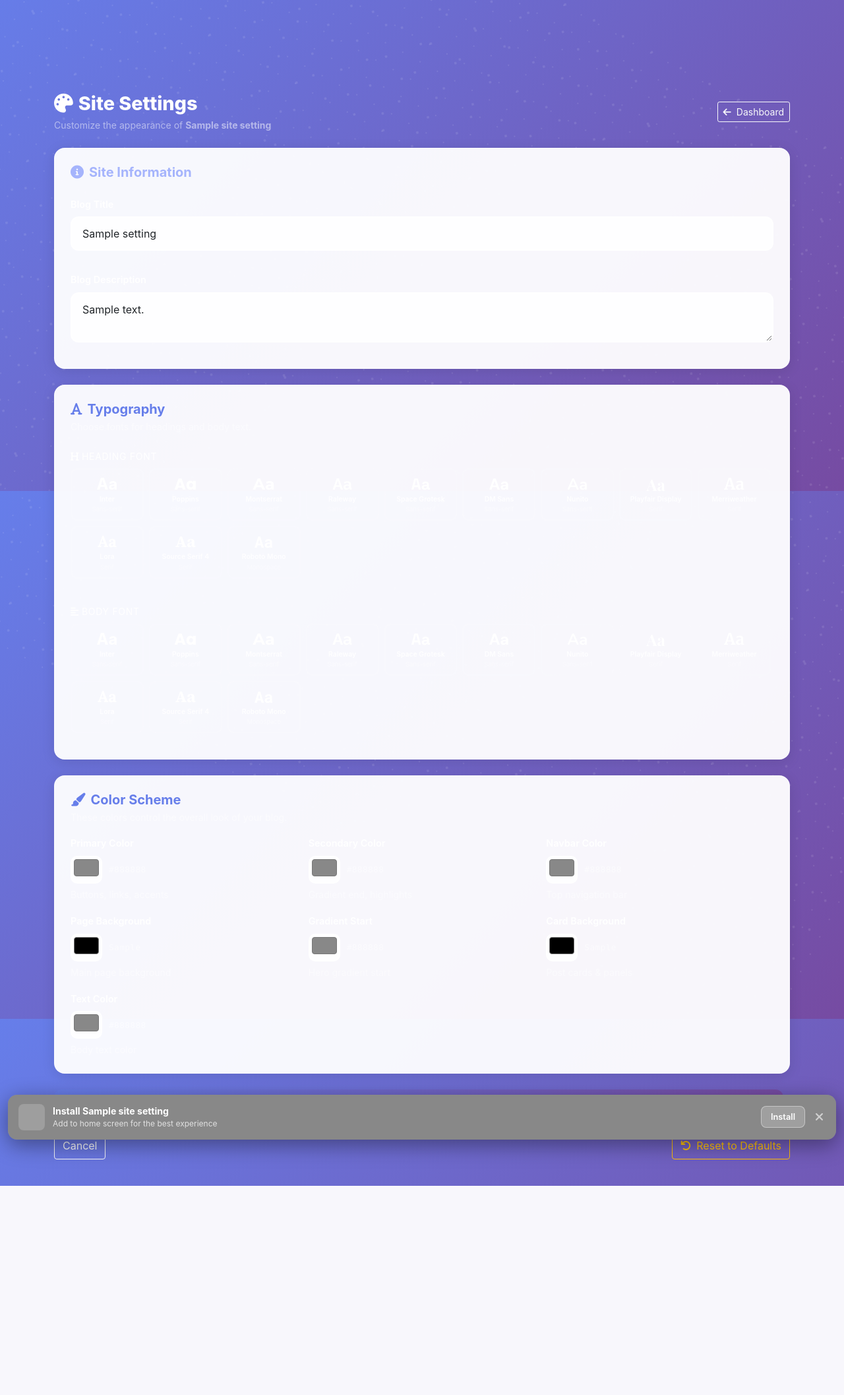
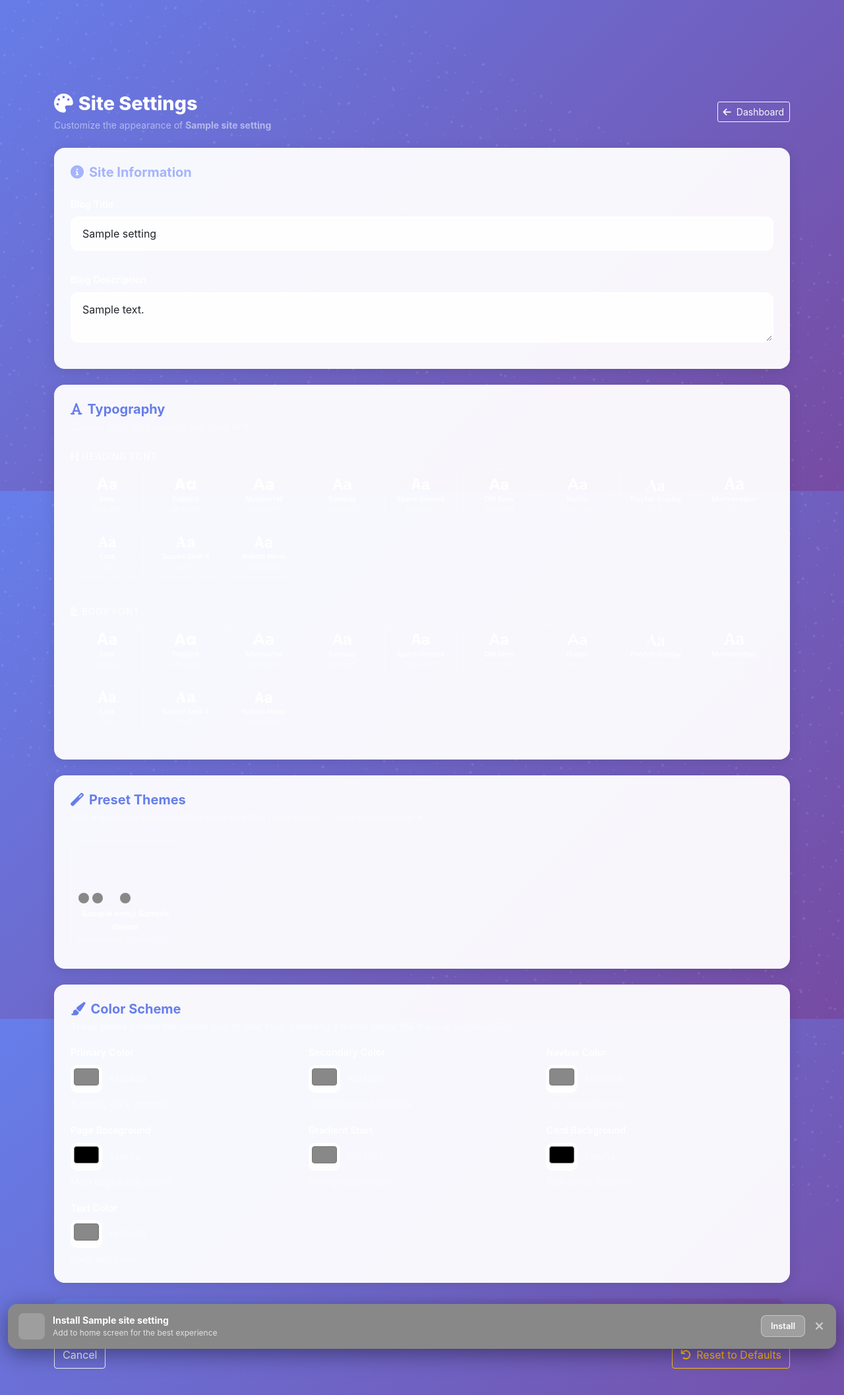
Before and after one commit to julisunkan/diginame, a Flask app: template templates/blog/admin_settings.html in a window 1280 px wide; the page is wider, and only the part inside the window is pictured. Shown: the part 56-2170 px from the top of that part at 66% size. Before the commit the page ends 1853 px from the top of that part, so only its background shows below. Run offline with Flask 3, Linux system fonts and the light colour scheme; the template is opened without the code that fills it: most values are stand-ins (such as "Sample title", 1, 10 or a date in 2020); some libraries are stand-ins or nearby versions; grey boxes are pictures that could not be loaded.

Commit message:
Add ability to select from five colorful blog themes
Adds five preset themes to the site settings, including visual theme cards in the admin settings template and JavaScript to apply selected themes.

Replit-Commit-Author: Agent
Replit-Commit-Session-Id: eef4b7c7-0d95-4a1e-8dfa-0f765b80892d
Replit-Commit-Checkpoint-Type: full_checkpoint
Replit-Commit-Event-Id: ee5e6047-ab17-4acb-be74-65413e9d0142
Replit-Helium-Checkpoint-Created: true

```diff
--- a/app.py
+++ b/app.py
@@ -108,6 +108,79 @@ DEFAULT_SETTINGS = {
     'heading_font': 'Inter',
     'body_font': 'Inter',
 }
+
+PRESET_THEMES = [
+    {
+        'id':                 'ocean',
+        'name':               'Ocean Breeze',
+        'emoji':              '🌊',
+        'primary_color':      '#06b6d4',
+        'secondary_color':    '#0284c7',
+        'background_color':   '#0ea5e9',
+        'overall_background': '#0c1a2e',
+        'card_background':    '#e0f7fa',
+        'text_color':         '#0c1a2e',
+        'navbar_color':       '#0a1628',
+        'heading_font':       'Space Grotesk',
+        'body_font':          'DM Sans',
+    },
+    {
+        'id':                 'sunset',
+        'name':               'Sunset Glow',
+        'emoji':              '🌅',
+        'primary_color':      '#f97316',
+        'secondary_color':    '#ec4899',
+        'background_color':   '#f97316',
+        'overall_background': '#1a0a00',
+        'card_background':    '#fff7ed',
+        'text_color':         '#1c1917',
+        'navbar_color':       '#2d1206',
+        'heading_font':       'Playfair Display',
+        'body_font':          'Lora',
+    },
+    {
+        'id':                 'forest',
+        'name':               'Forest Green',
+        'emoji':              '🌿',
+        'primary_color':      '#22c55e',
+        'secondary_color':    '#16a34a',
+        'background_color':   '#22c55e',
+        'overall_background': '#071a0a',
+        'card_background':    '#f0fdf4',
+        'text_color':         '#14532d',
+        'navbar_color':       '#052e16',
+        'heading_font':       'Merriweather',
+        'body_font':          'Inter',
+    },
+    {
+        'id':                 'midnight',
+        'name':               'Midnight Purple',
+        'emoji':              '🔮',
+        'primary_color':      '#a855f7',
+        'secondary_color':    '#ec4899',
+        'background_color':   '#a855f7',
+        'overall_background': '#0f0a1a',
+        'card_background':    '#faf5ff',
+        'text_color':         '#1a0a2e',
+        'navbar_color':       '#0a0614',
+        'heading_font':       'Poppins',
+        'body_font':          'Nunito',
+    },
+    {
+        'id':                 'crimson',
+        'name':               'Crimson Gold',
+        'emoji':              '🔥',
+        'primary_color':      '#dc2626',
+        'secondary_color':    '#d97706',
+        'background_color':   '#dc2626',
+        'overall_background': '#1a0505',
+        'card_background':    '#fffbeb',
+        'text_color':         '#1c1917',
+        'navbar_color':       '#2d0a0a',
+        'heading_font':       'Raleway',
+        'body_font':          'Montserrat',
+    },
+]
 
 AVAILABLE_FONTS = [
     {'name': 'Inter',            'category': 'sans-serif',  'google': False},
@@ -965,7 +1038,7 @@ def blog_admin_settings(blog_id):
         return redirect(url_for('blog_admin_settings', blog_id=blog_id))
 
     ctx = blog_ctx(blog_id)
-    ctx.update({'blog': blog, 'settings': settings})
+    ctx.update({'blog': blog, 'settings': settings, 'preset_themes': PRESET_THEMES})
     return render_template('blog/admin_settings.html', **ctx)
 
 
--- a/templates/blog/admin_settings.html
+++ b/templates/blog/admin_settings.html
@@ -118,13 +118,76 @@
     .font-card-cat { font-size:.58rem; display:block; font-family:Inter,sans-serif; color:rgba(255,255,255,.4); margin-top:2px; }
     </style>
 
+    <!-- Preset Themes -->
+    <div class="card blog-card mb-4 animate__animated animate__fadeIn">
+        <div class="card-body p-4">
+            <h5 class="fw-bold mb-1" style="color:var(--clr-primary,#a5b4fc);">
+                <i class="fas fa-magic me-2"></i>Preset Themes
+            </h5>
+            <p class="text-white-50 small mb-4">Pick a theme to instantly fill all color and font fields below — then save to apply it.</p>
+
+            <div class="theme-grid">
+                {% for theme in preset_themes %}
+                <button type="button" class="theme-card" data-theme="{{ theme | tojson | e }}"
+                        title="Apply {{ theme.name }}">
+                    <div class="theme-preview">
+                        <div class="theme-preview-bg" style="background:linear-gradient(135deg,{{ theme.primary_color }},{{ theme.secondary_color }});"></div>
+                        <div class="theme-preview-navbar" style="background:{{ theme.navbar_color }};"></div>
+                        <div class="theme-preview-card" style="background:{{ theme.card_background }};"></div>
+                        <div class="theme-preview-dot" style="background:{{ theme.primary_color }};"></div>
+                        <div class="theme-preview-dot theme-preview-dot2" style="background:{{ theme.secondary_color }};"></div>
+                    </div>
+                    <div class="theme-swatches">
+                        <span class="theme-swatch" style="background:{{ theme.primary_color }};" title="Primary"></span>
+                        <span class="theme-swatch" style="background:{{ theme.secondary_color }};" title="Secondary"></span>
+                        <span class="theme-swatch" style="background:{{ theme.overall_background }};" title="Background"></span>
+                        <span class="theme-swatch" style="background:{{ theme.navbar_color }};" title="Navbar"></span>
+                        <span class="theme-swatch" style="background:{{ theme.card_background }};border:1px solid rgba(255,255,255,.2);" title="Card"></span>
+                    </div>
+                    <div class="theme-name">{{ theme.emoji }} {{ theme.name }}</div>
+                    <div class="theme-fonts">{{ theme.heading_font }} / {{ theme.body_font }}</div>
+                </button>
+                {% endfor %}
+            </div>
+        </div>
+    </div>
+
+    <style>
+    .theme-grid { display:grid; grid-template-columns:repeat(auto-fill,minmax(160px,1fr)); gap:14px; }
+    .theme-card {
+        background:rgba(255,255,255,.05); border:2px solid rgba(255,255,255,.1);
+        border-radius:14px; padding:0; cursor:pointer; transition:all .2s;
+        text-align:center; color:#fff; overflow:hidden; display:flex; flex-direction:column;
+    }
+    .theme-card:hover { border-color:rgba(255,255,255,.35); transform:translateY(-3px); box-shadow:0 10px 28px rgba(0,0,0,.4); }
+    .theme-card.theme-active { border-color:#a78bfa; box-shadow:0 0 0 3px rgba(167,139,250,.35); }
+    .theme-preview {
+        position:relative; height:70px; overflow:hidden;
+    }
+    .theme-preview-bg { position:absolute; inset:0; }
+    .theme-preview-navbar { position:absolute; top:0; left:0; right:0; height:14px; }
+    .theme-preview-card {
+        position:absolute; bottom:8px; left:50%; transform:translateX(-50%);
+        width:70%; height:28px; border-radius:6px; opacity:.9;
+    }
+    .theme-preview-dot {
+        position:absolute; bottom:18px; left:26%; width:10px; height:10px;
+        border-radius:50%; border:2px solid rgba(255,255,255,.6);
+    }
+    .theme-preview-dot2 { left:auto; right:26%; }
+    .theme-swatches { display:flex; justify-content:center; gap:5px; padding:8px 10px 4px; }
+    .theme-swatch { width:16px; height:16px; border-radius:50%; display:inline-block; flex-shrink:0; }
+    .theme-name { font-size:.8rem; font-weight:700; padding:2px 8px 2px; color:rgba(255,255,255,.9); }
+    .theme-fonts { font-size:.65rem; color:rgba(255,255,255,.4); padding:0 8px 10px; white-space:nowrap; overflow:hidden; text-overflow:ellipsis; }
+    </style>
+
     <!-- Color Customization -->
     <div class="card blog-card mb-4">
         <div class="card-body p-4">
             <h5 class="fw-bold mb-1" style="color:var(--clr-primary,#a5b4fc);">
                 <i class="fas fa-paint-brush me-2"></i>Color Scheme
             </h5>
-            <p class="text-white-50 small mb-3">These colors control the overall look of your blog.</p>
+            <p class="text-white-50 small mb-3">These colors control the overall look of your blog. Selecting a theme above fills these in automatically.</p>
 
             <div class="row g-3">
                 <div class="col-6 col-md-4">
@@ -259,5 +322,39 @@ document.querySelectorAll('.font-card').forEach(btn => {
         document.getElementById(target + '_font').value = fontName;
     });
 });
+
+// Theme picker
+function setColorField(id, value) {
+    const el = document.getElementById(id);
+    const lbl = document.getElementById(id + '_label');
+    if (el) el.value = value;
+    if (lbl) lbl.textContent = value;
+}
+
+function activateFontCard(target, fontName) {
+    document.querySelectorAll(`[data-target="${target}"]`).forEach(b => b.classList.remove('font-card-active'));
+    const match = document.querySelector(`[data-target="${target}"][data-font="${fontName}"]`);
+    if (match) match.classList.add('font-card-active');
+    const hidden = document.getElementById(target + '_font');
+    if (hidden) hidden.value = fontName;
+}
+
+document.querySelectorAll('.theme-card').forEach(card => {
+    card.addEventListener('click', () => {
+        const theme = JSON.parse(card.dataset.theme);
+        setColorField('primary_color',      theme.primary_color);
+        setColorField('secondary_color',    theme.secondary_color);
+        setColorField('background_color',   theme.background_color);
+        setColorField('overall_background', theme.overall_background);
+        setColorField('card_background',    theme.card_background);
+        setColorField('text_color',         theme.text_color);
+        setColorField('navbar_color',       theme.navbar_color);
+        activateFontCard('heading', theme.heading_font);
+        activateFontCard('body',    theme.body_font);
+        document.querySelectorAll('.theme-card').forEach(c => c.classList.remove('theme-active'));
+        card.classList.add('theme-active');
+        card.scrollIntoView({ behavior: 'smooth', block: 'nearest' });
+    });
+});
 </script>
 {% endblock %}
```
